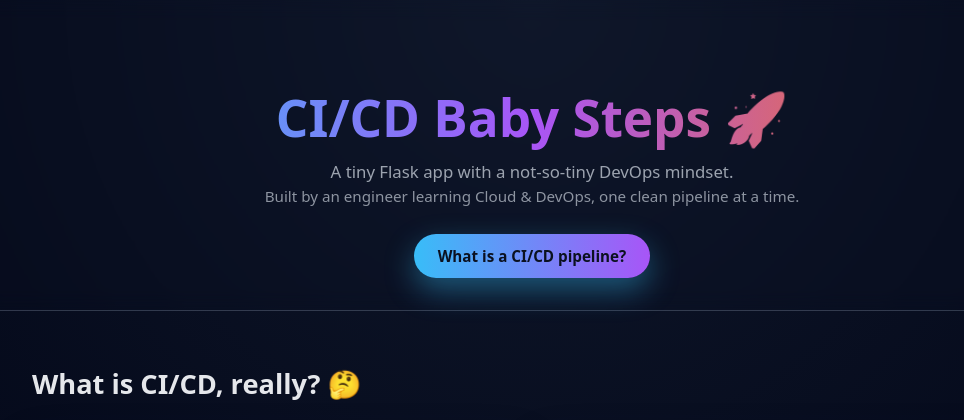
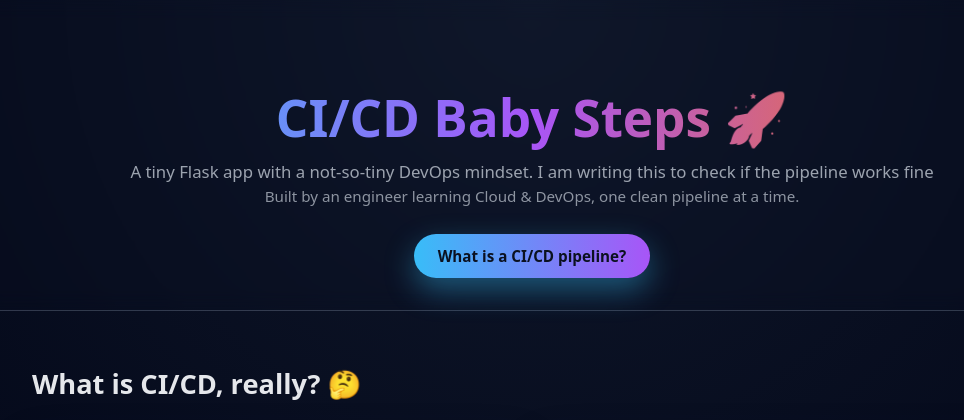
Before and after one commit to ghofranesayari/ci-cd_babySteps, a Flask app: page / in a window 1280 px wide. Shown: the top 420 px of the page, without its empty margins (108-1072 px from the left). Run offline with Flask 3, Linux system fonts and the light colour scheme.

Commit message:
changed the front

```diff
--- a/app/templates/index.html
+++ b/app/templates/index.html
@@ -13,6 +13,7 @@
                 <h1>CI/CD Baby Steps 🚀</h1>
                 <p class="subtitle">
                     A tiny Flask app with a not-so-tiny DevOps mindset.
+                    I am writing this to check if the pipeline works fine
                 </p>
                 <p class="subtitle small">
                     Built by an engineer learning Cloud & DevOps, one clean pipeline at a time.
```
